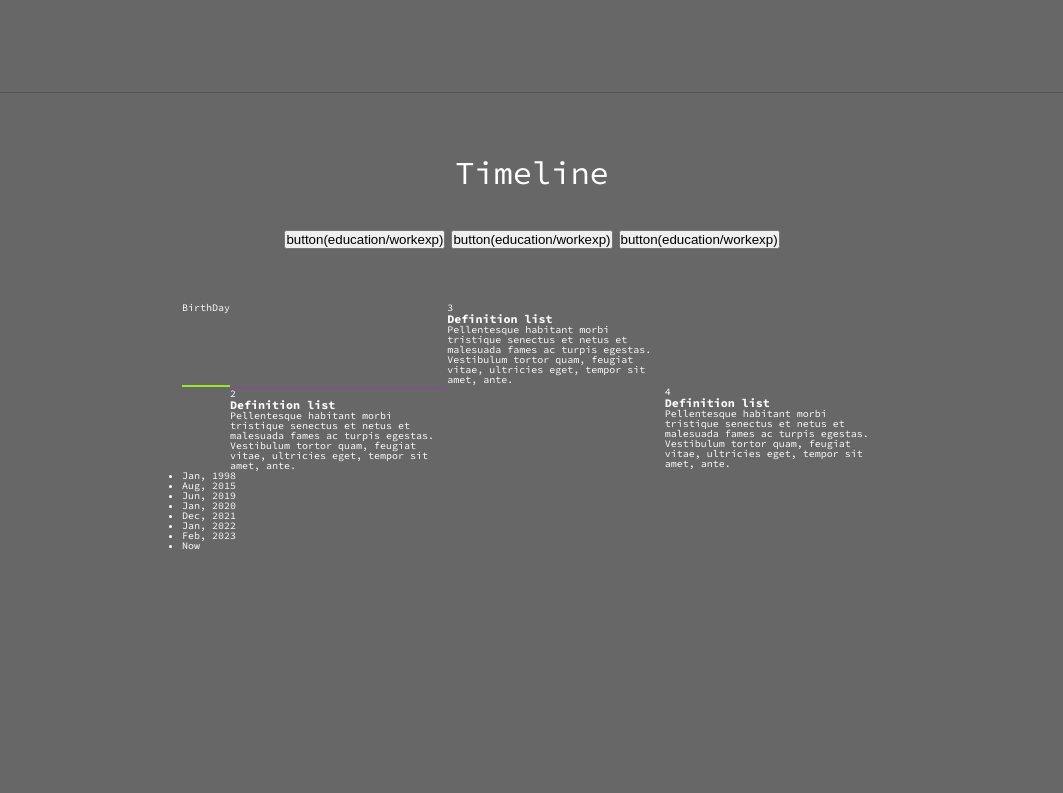
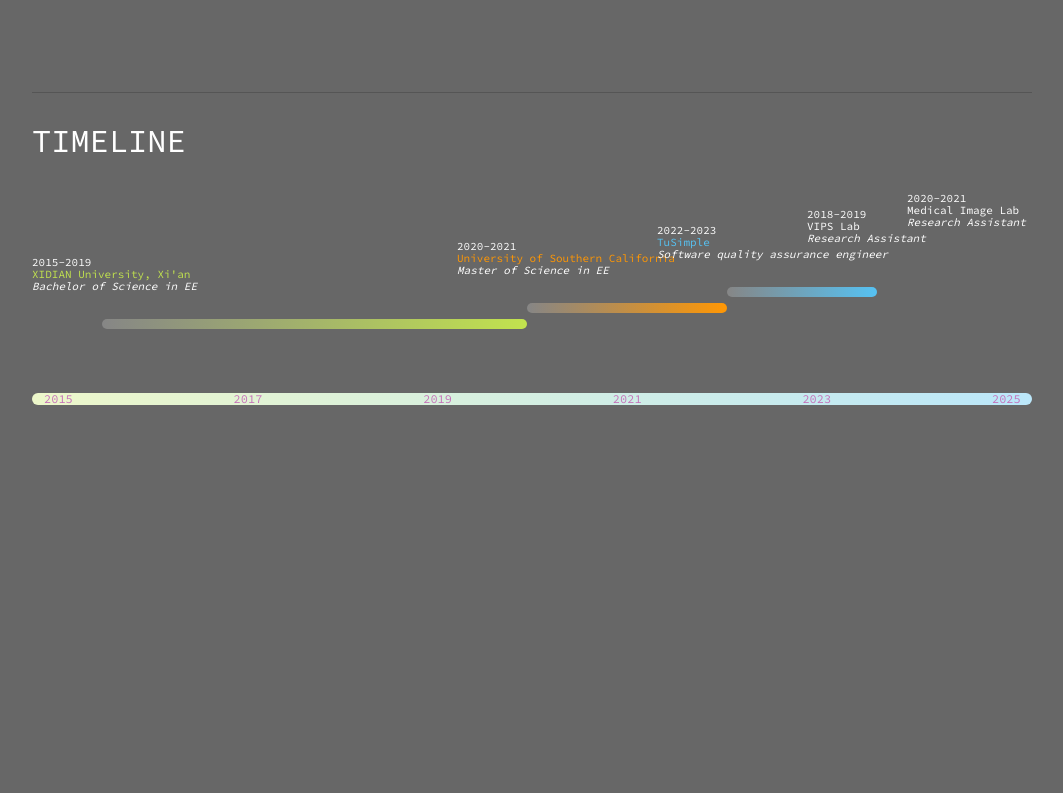
Before and after one commit to yanlong-sun/untitled, a plain HTML site: page index.html in a window 1280 px wide. Shown: the part 707-1500 px from the top of the page, without its empty margins (108-1171 px from the left). Drawn offline with nearby package versions, Linux system fonts and the light colour scheme.

Commit message:
timeline

```diff
--- a/css/style.css
+++ b/css/style.css
@@ -50,7 +50,7 @@
 /* *********** */
 
 .home {
-  width: 120rem;
+  width: 100rem;
   margin: 0 auto;
   height: 85vh;
   display: grid;
@@ -269,55 +269,258 @@ span p {
 #part2-experience {
   height: 100vh;
   border-bottom: 0.5px #555 solid;
+  background-size: 100%;
+  background-size: 100px 100px;
 }
 
-.time-line-container {
-  margin: 6.4rem 6.4rem;
-  display: grid;
-  align-content: center;
-  justify-items: center;
-  row-gap: 9.6rem;
-  grid-template-columns: 1fr;
-  grid-template-rows: 1fr 1fr 6fr;
-  row-gap: 3.2rem;
-}
-.time-line-header {
-  font-size: 3.2rem;
-  padding: 3.2rem auto;
-  font-weight: 400;
-  letter-spacing: 1.4;
-}
-.time-line-option {
-  padding: 3.2rem auto;
-}
-.time-line {
-  height: 100%;
-  max-width: 70rem;
+.timeline-container {
+  width: 100rem;
+  margin: 3.2rem auto;
+  display: flex;
+  flex-direction: column;
+  gap: 10rem;
 }
 
-.timer {
-  display: grid;
-  grid-template-columns: 1fr 2fr 4 fr 0.5 fr 2 fr 0.1fr 1.2fr 1fr;
-  grid-template-rows: repeat(2, 1fr);
+.chart {
+  display: flex;
+  flex-direction: column;
+  gap: 10rem;
 }
 
-.step1 {
-  border-bottom: 2px #9ce62a solid;
-}
-.step2 {
-  border-top: 2px #7d5584 solid;
-  grid-row: 2/3;
-  grid-column: 2/3;
-}
-.step3 {
-  grid-row: 1/2;
-  grid-column: 3/4;
-}
-.step4 {
-  grid-row: 2/3;
-  grid-column: 4/5;
+.timeline-header {
+  font-size: 3.2rem;
+  font-weight: 400;
+  text-transform: uppercase;
 }
 
-.timer li {
+/* Timeline - Years */
+.timelines-years {
+  padding: 0 2rem;
+  border-radius: 6px;
+  display: flex;
+  justify-content: space-between;
+  background-image: linear-gradient(to right, #edf7ca 0%, #bbe7fa 100%);
   list-style: none;
 }
+
+.timelines-years li {
+  display: inline-block;
+  width: 20rem;
+  color: #c571b9;
+  font-size: 1.2rem;
+  text-indent: -0.8rem;
+}
+
+/* Display last year */
+.timelines-years li:last-child {
+  width: 1.2rem;
+}
+
+/* Timeline - Events */
+.timeline-events {
+  padding: 0;
+  list-style: none;
+
+  white-space: nowrap;
+  /* Fix display: inline-block spacing issue */
+  font-size: 0;
+}
+
+.timeline-events h2,
+.timeline-events h3,
+.timeline-events h4 {
+  margin: 0 0 1px 0;
+  font-weight: normal;
+  font-size: 11px;
+}
+
+.timeline-events h2 {
+  color: white;
+  text-transform: uppercase;
+}
+
+.timeline-events h4 {
+  color: #fff;
+  font-style: italic;
+}
+
+.timeline-events li {
+  position: relative;
+  display: inline-block;
+}
+
+.timeline-events li:before {
+  position: absolute;
+  left: 7rem;
+  bottom: -3.6rem;
+  height: 1rem;
+  border-radius: 6px;
+  content: "";
+}
+
+.timeline-events li:nth-child(1) {
+  bottom: 0px;
+}
+
+.timeline-events li:nth-child(2) {
+  bottom: 16px;
+}
+
+.timeline-events li:nth-child(3) {
+  bottom: 32px;
+}
+
+.timeline-events li:nth-child(4) {
+  bottom: 48px;
+}
+
+.timeline-events li:nth-child(5) {
+  bottom: 64px;
+}
+
+/* Timeline - Events - Colours */
+/* Grey/Green */
+.timeline-events li:nth-child(1):before {
+  background: #c2e34e;
+  background-image: linear-gradient(to right, #868686 0%, #c2e34e 100%);
+  border-radius: 6px;
+}
+
+.timeline-events li:nth-child(1) h3 {
+  color: #c2e34e;
+}
+
+/* Orange */
+.timeline-events li:nth-child(2):before {
+  background: #ff9704;
+  background-image: linear-gradient(to right, #868686 0%, #ff9704 100%);
+}
+
+.timeline-events li:nth-child(2) h3 {
+  color: #ff9704;
+}
+
+/* Blue */
+.timeline-events li:nth-child(3):before {
+  background: #56c2f3;
+  background-image: linear-gradient(to right, #868686 0%, #56c2f3 100%);
+}
+
+.timeline-events li:nth-child(3) h3 {
+  color: #56c2f3;
+}
+
+/* Timeline - Events - Grid */
+/* X years */
+.timeline-event-years-0,
+.timeline-event-years-0:before {
+  width: 0;
+}
+
+/* X.5 years */
+.timeline-event-years-0-5,
+.timeline-event-years-0-5:before {
+  width: 2.5rem;
+}
+
+/* X years */
+.timeline-event-years-1,
+.timeline-event-years-1:before {
+  width: 5rem;
+}
+
+/* X.5 years */
+.timeline-event-years-1-5,
+.timeline-event-years-1-5:before {
+  width: 7.5rem;
+}
+
+/* X years */
+.timeline-event-years-2,
+.timeline-event-years-2:before {
+  width: 10rem;
+}
+
+/* X.5 years */
+.timeline-event-years-2-5,
+.timeline-event-years-2-5:before {
+  width: 12.5rem;
+}
+
+/* X years */
+.timeline-event-years-3,
+.timeline-event-years-3:before {
+  width: 15rem;
+}
+
+/* X.5 years */
+.timeline-event-years-3-5,
+.timeline-event-years-3-5:before {
+  width: 17.5rem;
+}
+
+/* X years */
+.timeline-event-years-4,
+.timeline-event-years-4:before {
+  width: 20rem;
+}
+
+/* X.5 years */
+.timeline-event-years-4-5,
+.timeline-event-years-4-5:before {
+  width: 22.5rem;
+}
+
+/* X years */
+.timeline-event-years-5,
+.timeline-event-years-5:before {
+  width: 25rem;
+}
+
+/* X.5 years */
+.timeline-event-years-5-5,
+.timeline-event-years-5-5:before {
+  width: 27.5rem;
+}
+
+/* X years */
+.timeline-event-years-6,
+.timeline-event-years-6:before {
+  width: 30rem;
+}
+
+/* X.5 years */
+.timeline-event-years-6-5,
+.timeline-event-years-6-5:before {
+  width: 32.5rem;
+}
+
+/* X years */
+.timeline-event-years-7,
+.timeline-event-years-7:before {
+  width: 35rem;
+}
+
+/* X.5 years */
+.timeline-event-years-7-5,
+.timeline-event-years-7-5:before {
+  width: 37.5rem;
+}
+
+/* X years */
+.timeline-event-years-8,
+.timeline-event-years-8:before {
+  width: 40rem;
+}
+
+/* X.5 years */
+.timeline-event-years-8-5,
+.timeline-event-years-8-5:before {
+  width: 42.5rem;
+}
+
+/* X.5 years */
+.timeline-event-years-9,
+.timeline-event-years-9:before {
+  width: 50rem;
+}
--- a/index.html
+++ b/index.html
@@ -132,7 +132,6 @@
               </span>
             </div>
           </div>
-
           <!-- ... -->
           <div class="qa qa--1">
             <div class="question question--1">
@@ -155,7 +154,7 @@
         </p>
         <div class="contact">
           <span
-            ><a href="//https://github.com/yanlong-sun"
+            ><a href="https://github.com/yanlong-sun"
               ><ion-icon
                 name="logo-github"
                 class="icon-contact icon-github"
@@ -180,63 +179,47 @@
     </section>
 
     <section id="part2-experience">
-      <div class="time-line-container">
-        <div><h3 class="time-line-header">Timeline</h3></div>
-        <div class="timeline-option">
-          <button>button(education/workexp)</button>
-          <button>button(education/workexp)</button>
-          <button>button(education/workexp)</button>
-        </div>
-        <div class="time-line">
-          <ul class="timer">
-            <li class="step1">
-              <p>BirthDay</p>
+      <div class="timeline-container">
+        <h2 class="timeline-header">Timeline</h2>
+        <div class="chart">
+          <ul class="timeline-events">
+            <li class="timeline-event-years-8-5">
+              <h2>2015-2019</h2>
+              <h3>XIDIAN University, Xi'an</h3>
+              <h4>Bachelor of Science in EE</h4>
             </li>
-            <li class="step2">
-              <span>2</span>
-              <div class="content">
-                <h3>Definition list</h3>
-                <p>
-                  Pellentesque habitant morbi tristique senectus et netus et
-                  malesuada fames ac turpis egestas. Vestibulum tortor quam,
-                  feugiat vitae, ultricies eget, tempor sit amet, ante.
-                </p>
-              </div>
+            <li class="timeline-event-years-4">
+              <h2>2020-2021</h2>
+              <h3>University of Southern California</h3>
+              <h4>Master of Science in EE</h4>
             </li>
-            <li class="step3">
-              <span>3</span>
-              <div class="content">
-                <h3>Definition list</h3>
-                <p>
-                  Pellentesque habitant morbi tristique senectus et netus et
-                  malesuada fames ac turpis egestas. Vestibulum tortor quam,
-                  feugiat vitae, ultricies eget, tempor sit amet, ante.
-                </p>
-              </div>
+            <li class="timeline-event-years-3">
+              <h2>2022-2023</h2>
+              <h3>TuSimple</h3>
+              <h4>Software quality assurance engineer</h4>
             </li>
-            <li class="step4">
-              <span>4</span>
-              <div class="content">
-                <h3>Definition list</h3>
-                <p>
-                  Pellentesque habitant morbi tristique senectus et netus et
-                  malesuada fames ac turpis egestas. Vestibulum tortor quam,
-                  feugiat vitae, ultricies eget, tempor sit amet, ante.
-                </p>
-              </div>
+            <li class="timeline-event-years-2">
+              <h2>2018-2019</h2>
+              <h3>VIPS Lab</h3>
+              <h4>Research Assistant</h4>
+            </li>
+            <li class="timeline-event-years-2">
+              <h2>2020-2021</h2>
+              <h3>Medical Image Lab</h3>
+              <h4>Research Assistant</h4>
             </li>
           </ul>
-          <ul class="timer-time">
-            <li class="time">Jan, 1998</li>
-            <li class="time">Aug, 2015</li>
-            <li class="time">Jun, 2019</li>
-            <li class="time">Jan, 2020</li>
-            <li class="time">Dec, 2021</li>
-            <li class="time">Jan, 2022</li>
-            <li class="time">Feb, 2023</li>
-            <li class="time">Now</li>
+          <ul class="timelines-years">
+            <li>2015</li>
+            <li>2017</li>
+            <li>2019</li>
+            <li>2021</li>
+            <li>2023</li>
+            <li>2025</li>
           </ul>
         </div>
+        <!-- partial -->
+        <script src="//cdnjs.cloudflare.com/ajax/libs/jquery/2.1.3/jquery.min.js"></script>
       </div>
     </section>
   </body>
```
